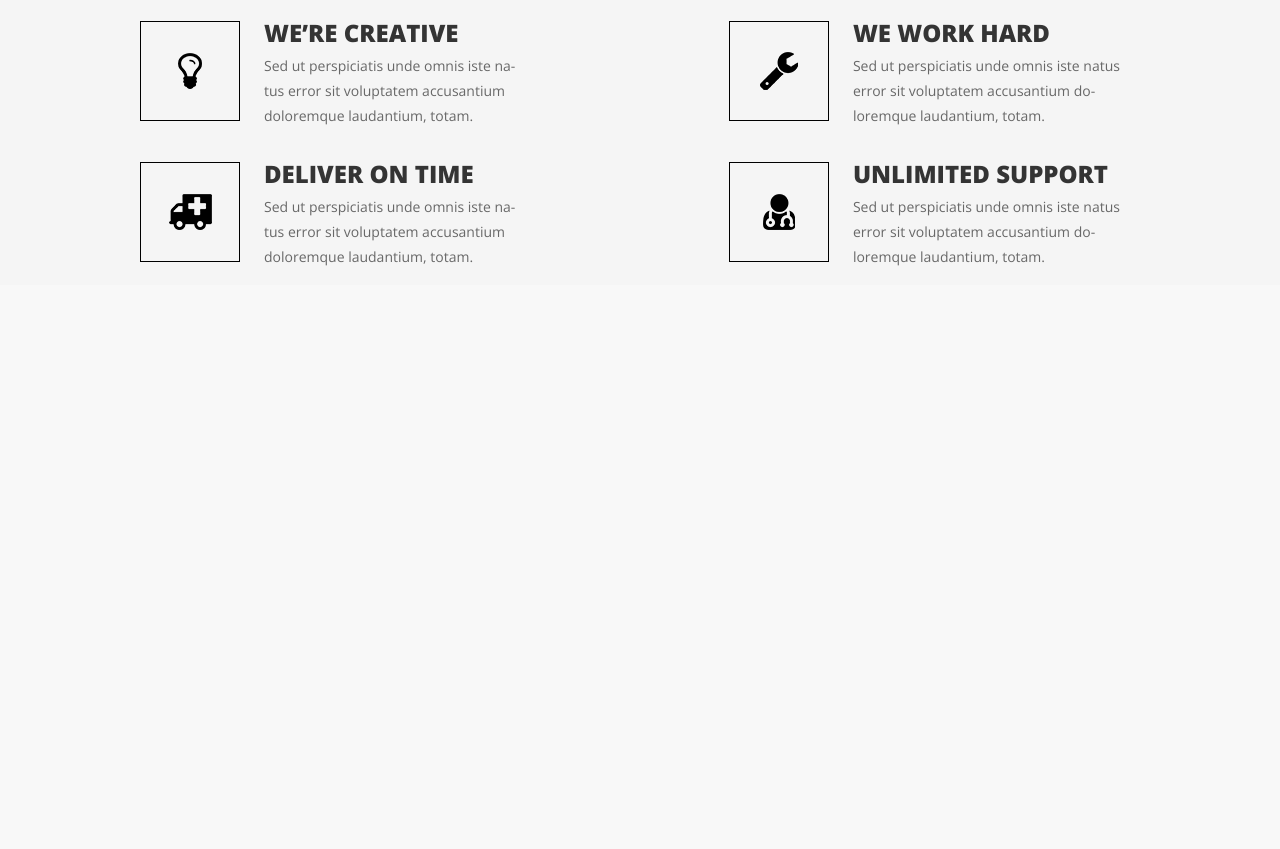
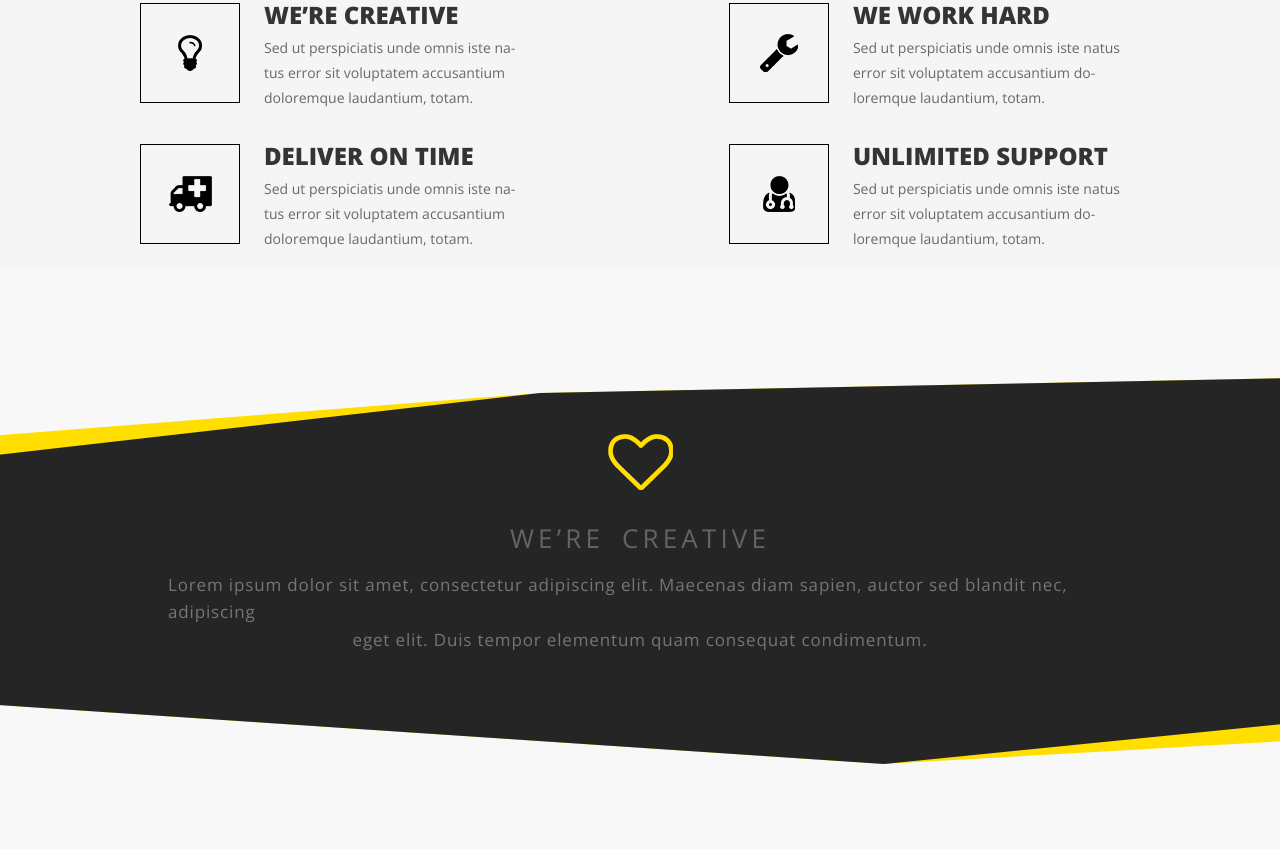
Before and after one commit to vkrysin/landings, a website: page Crafty/index.html in a window 1280 px wide. Shown: the part 1362-2211 px from the top of the page. Before the commit the page ends 1647 px from the top, so only its background shows below. Drawn offline with nearby package versions, Linux system fonts and the light colour scheme.

Commit message:
feature: add works header

```diff
--- a/Crafty/index.html
+++ b/Crafty/index.html
@@ -135,6 +135,25 @@
         </div>
       </div>
     </section>
+    <section class="works">
+      <div class="container">
+        <div class="row">
+          <div class="col header">
+            <span class="header__img">
+              <img src="img/works/heart74.png" alt="heart">
+            </span>
+            <span class="header__h2">
+              <h2 class="header-text header__h2__text">WE’RE CREATIVE</h2>
+            </span>
+            <p class="description header__description works__header">
+              Lorem ipsum dolor sit amet, consectetur adipiscing elit.
+              Maecenas diam sapien, auctor sed blandit nec, adipiscing
+              <span class="header__description__second-line">eget elit. Duis tempor elementum quam consequat condimentum.</span>
+            </p>
+          </div>
+        </div>
+      </div>
+    </section>
     <!-- Option 1: Bootstrap Bundle with Popper -->
     <script src="https://cdn.jsdelivr.net/npm/bootstrap@5.0.0-beta3/dist/js/bootstrap.bundle.min.js" integrity="sha384-JEW9xMcG8R+pH31jmWH6WWP0WintQrMb4s7ZOdauHnUtxwoG2vI5DkLtS3qm9Ekf" crossorigin="anonymous"></script>
 
--- a/Crafty/styles.scss
+++ b/Crafty/styles.scss
@@ -156,7 +156,7 @@ header {
 // advantages styles
 
 .advantages {
-  margin-top: 65px;
+  margin-top: 47px;
   padding: 0 70px;
 
   display: grid;
@@ -208,3 +208,27 @@ header {
   line-height: 1.8;
   color: #686868;
 }
+
+// works styles
+
+.works {
+  margin-top: 110px;
+  padding-bottom: 140px;
+  height: auto;
+  background:
+    url(img/works/Shape1.png) no-repeat,
+    url(img/works/Shape1copy.png) no-repeat;
+  background-position: center top;
+
+  & .header { background-color: transparent; }
+
+  & .header__img { margin-top: 57px; }
+
+  & .header__h2 { margin-top: 35px; }
+
+  & .works__header {
+    margin-top: 12px;
+    padding: 0 83px;
+    letter-spacing: 0.05em;
+  }
+}
```
Also changed, not shown: Crafty/img/works/Shape1.png (added), Crafty/img/works/Shape1copy.png (added), Crafty/img/works/heart74.png (added), Crafty/styles.css.
